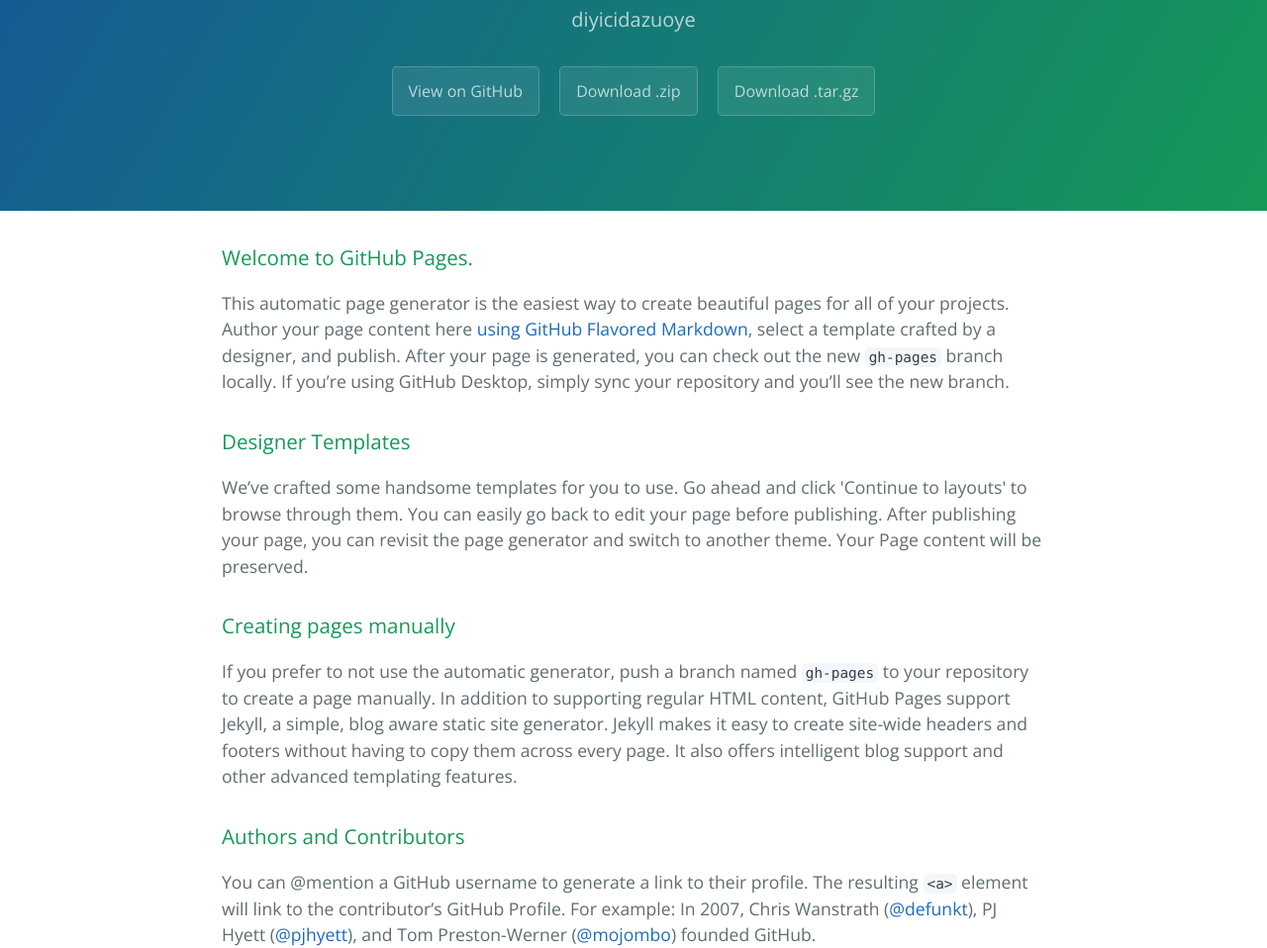
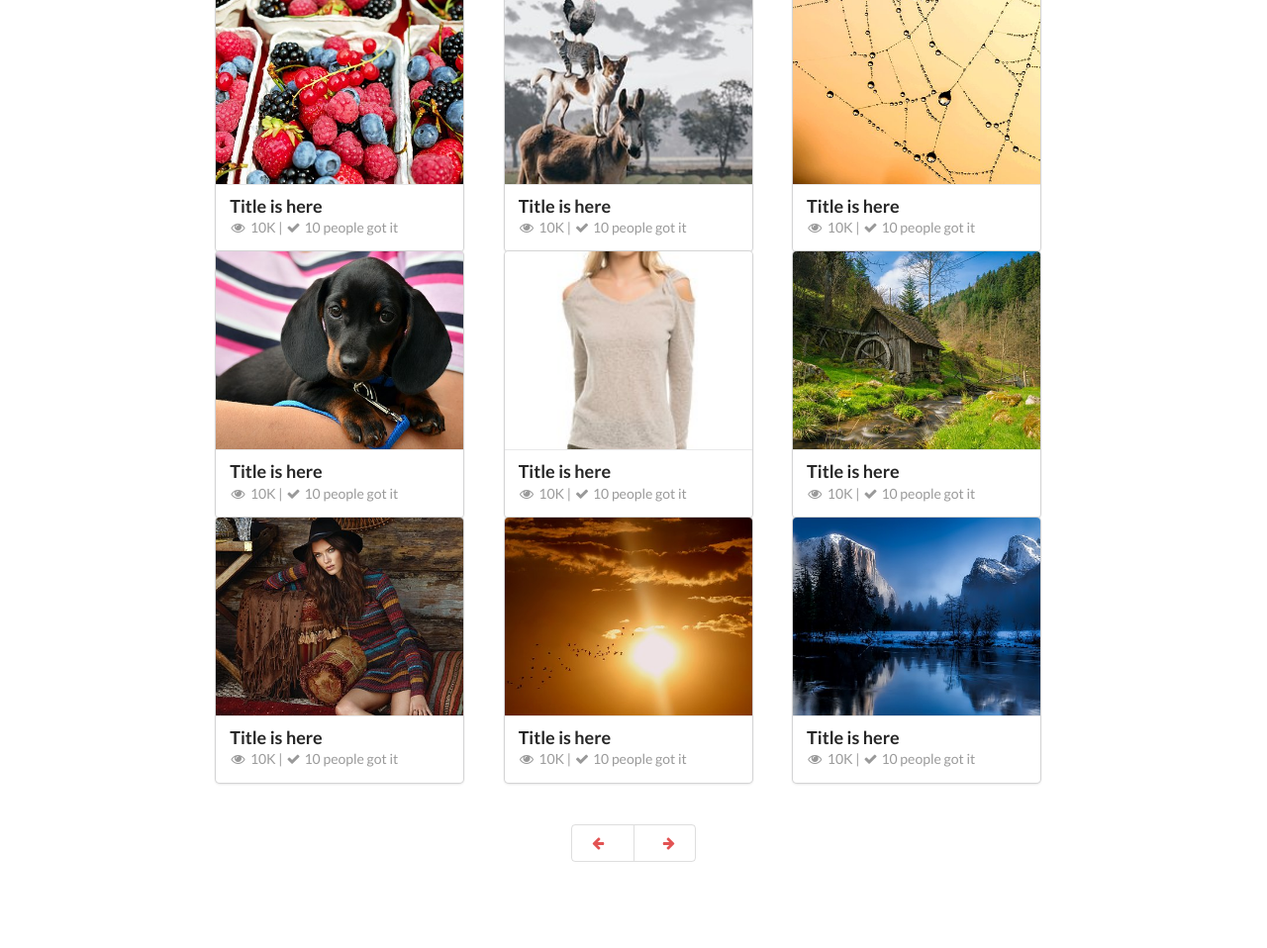
Before and after one commit to zhuangmanyigeguo/first_homework, a plain HTML site: page index.html in a window 1280 px wide. Shown: the part 170-1128 px from the top of the page at 99% size. After the commit the page ends 1055 px from the top, so only its background shows below. Drawn offline with nearby package versions, Linux system fonts and the light colour scheme.

Commit message:
Update index.html

```diff
--- a/index.html
+++ b/index.html
@@ -1,57 +1,196 @@
 <!DOCTYPE html>
-<html lang="en-us">
+<html>
   <head>
-    <meta charset="UTF-8">
-    <title>First homework by zhuangmanyigeguo</title>
-    <meta name="viewport" content="width=device-width, initial-scale=1">
-    <link rel="stylesheet" type="text/css" href="stylesheets/normalize.css" media="screen">
-    <link href='https://fonts.googleapis.com/css?family=Open+Sans:400,700' rel='stylesheet' type='text/css'>
-    <link rel="stylesheet" type="text/css" href="stylesheets/stylesheet.css" media="screen">
-    <link rel="stylesheet" type="text/css" href="stylesheets/github-light.css" media="screen">
+    <meta charset="utf-8">
+    <title>第一课大作业</title>
+    <link rel="stylesheet" href="css/semantic.css" media="screen" title="no title">
+    <link rel="stylesheet" href="homework1.css" media="screen" title="no title">
   </head>
   <body>
-    <section class="page-header">
-      <h1 class="project-name">First homework</h1>
-      <h2 class="project-tagline">diyicidazuoye</h2>
-      <a href="https://github.com/zhuangmanyigeguo/first_homework" class="btn">View on GitHub</a>
-      <a href="https://github.com/zhuangmanyigeguo/first_homework/zipball/master" class="btn">Download .zip</a>
-      <a href="https://github.com/zhuangmanyigeguo/first_homework/tarball/master" class="btn">Download .tar.gz</a>
-    </section>
+    <div class="ui inverted borderless fixed menu" style="background:rgb(242, 48, 49)">
+      <div class="item">
+        <div class="ui image">
+          <img src="images/tenlogo.png" alt="" />
+        </div>
+      </div>
+      <div class="right menu">
+        <div class="item">
+          <img src="images/hou30.jpg" alt="" class="ui avatar image"/>
+          <span>admin</span>
+        </div>
+        <div class="item">
+          <button type="button" name="button" class="ui inverted circular button">Logout</button>
+        </div>
+      </div>
+    </div>
 
-    <section class="main-content">
-      <h3>
-<a id="welcome-to-github-pages" class="anchor" href="#welcome-to-github-pages" aria-hidden="true"><span aria-hidden="true" class="octicon octicon-link"></span></a>Welcome to GitHub Pages.</h3>
-
-<p>This automatic page generator is the easiest way to create beautiful pages for all of your projects. Author your page content here <a href="https://guides.github.com/features/mastering-markdown/">using GitHub Flavored Markdown</a>, select a template crafted by a designer, and publish. After your page is generated, you can check out the new <code>gh-pages</code> branch locally. If you’re using GitHub Desktop, simply sync your repository and you’ll see the new branch.</p>
-
-<h3>
-<a id="designer-templates" class="anchor" href="#designer-templates" aria-hidden="true"><span aria-hidden="true" class="octicon octicon-link"></span></a>Designer Templates</h3>
-
-<p>We’ve crafted some handsome templates for you to use. Go ahead and click 'Continue to layouts' to browse through them. You can easily go back to edit your page before publishing. After publishing your page, you can revisit the page generator and switch to another theme. Your Page content will be preserved.</p>
-
-<h3>
-<a id="creating-pages-manually" class="anchor" href="#creating-pages-manually" aria-hidden="true"><span aria-hidden="true" class="octicon octicon-link"></span></a>Creating pages manually</h3>
-
-<p>If you prefer to not use the automatic generator, push a branch named <code>gh-pages</code> to your repository to create a page manually. In addition to supporting regular HTML content, GitHub Pages support Jekyll, a simple, blog aware static site generator. Jekyll makes it easy to create site-wide headers and footers without having to copy them across every page. It also offers intelligent blog support and other advanced templating features.</p>
-
-<h3>
-<a id="authors-and-contributors" class="anchor" href="#authors-and-contributors" aria-hidden="true"><span aria-hidden="true" class="octicon octicon-link"></span></a>Authors and Contributors</h3>
-
-<p>You can @mention a GitHub username to generate a link to their profile. The resulting <code>&lt;a&gt;</code> element will link to the contributor’s GitHub Profile. For example: In 2007, Chris Wanstrath (<a href="https://github.com/defunkt" class="user-mention">@defunkt</a>), PJ Hyett (<a href="https://github.com/pjhyett" class="user-mention">@pjhyett</a>), and Tom Preston-Werner (<a href="https://github.com/mojombo" class="user-mention">@mojombo</a>) founded GitHub.</p>
-
-<h3>
-<a id="support-or-contact" class="anchor" href="#support-or-contact" aria-hidden="true"><span aria-hidden="true" class="octicon octicon-link"></span></a>Support or Contact</h3>
-
-<p>Having trouble with Pages? Check out our <a href="https://help.github.com/pages">documentation</a> or <a href="https://github.com/contact">contact support</a> and we’ll help you sort it out.</p>
-
-      <footer class="site-footer">
-        <span class="site-footer-owner"><a href="https://github.com/zhuangmanyigeguo/first_homework">First homework</a> is maintained by <a href="https://github.com/zhuangmanyigeguo">zhuangmanyigeguo</a>.</span>
-
-        <span class="site-footer-credits">This page was generated by <a href="https://pages.github.com">GitHub Pages</a> using the <a href="https://github.com/jasonlong/cayman-theme">Cayman theme</a> by <a href="https://twitter.com/jasonlong">Jason Long</a>.</span>
-      </footer>
-
-    </section>
-
+    <div class="ui vertical center aligned container" style="margin-top:100px;width:30%;">
+      <div class="ui three item menu">
+        <a class="item">All</a>
+        <a class="item">New</a>
+        <a class="active item">Editor's</a>
+      </div>
+    </div>
+    <div class="ui vertical basic segment container">
+      <div class="ui two column centered grid">
+        <div class="four column centered row">
+          <div class="column">
+            <div class="ui card">
+              <div class="image">
+                <img src="images/img1.jpg" alt="" />
+              </div>
+              <div class="content">
+                <a class="header" href="#">Title is here </a>
+                <div class="meta">
+                  <a href="#">
+                    <i class="icon unhide"></i>10K |
+                    <i class="icon checkmark"></i> 10 people got it
+                  </a>
+                </div>
+              </div>
+            </div>
+          </div>
+          <div class="column">
+            <div class="ui card">
+              <div class="image">
+                <img src="images/img2.jpg" alt="" />
+              </div>
+              <div class="content">
+                <a class="header" href="#">Title is here </a>
+                <div class="meta">
+                  <a href="#">
+                    <i class="icon unhide"></i>10K |
+                    <i class="icon checkmark"></i> 10 people got it
+                  </a>
+                </div>
+              </div>
+            </div>
+          </div>
+          <div class="column">
+            <div class="ui card">
+              <div class="image">
+                <img src="images/img3.jpg" alt="" />
+              </div>
+              <div class="content">
+                <a class="header" href="#">Title is here </a>
+                <div class="meta">
+                  <a href="#">
+                    <i class="icon unhide"></i>10K |
+                    <i class="icon checkmark"></i> 10 people got it
+                  </a>
+                </div>
+              </div>
+            </div>
+          </div>
+          <div class="column">
+            <div class="ui card">
+              <div class="image">
+                <img src="images/img4.jpg" alt="" />
+              </div>
+              <div class="content">
+                <a class="header" href="#">Title is here </a>
+                <div class="meta">
+                  <a href="#">
+                    <i class="icon unhide"></i>10K |
+                    <i class="icon checkmark"></i> 10 people got it
+                  </a>
+                </div>
+              </div>
+            </div>
+          </div>
+          <div class="column">
+            <div class="ui card">
+              <div class="image">
+                <img src="images/img5.jpg" alt="" />
+              </div>
+              <div class="content">
+                <a class="header" href="#">Title is here </a>
+                <div class="meta">
+                  <a href="#">
+                    <i class="icon unhide"></i>10K |
+                    <i class="icon checkmark"></i> 10 people got it
+                  </a>
+                </div>
+              </div>
+            </div>
+          </div>
+          <div class="column">
+            <div class="ui card">
+              <div class="image">
+                <img src="images/img6.jpg" alt="" />
+              </div>
+              <div class="content">
+                <a class="header" href="#">Title is here </a>
+                <div class="meta">
+                  <a href="#">
+                    <i class="icon unhide"></i>10K |
+                    <i class="icon checkmark"></i> 10 people got it
+                  </a>
+                </div>
+              </div>
+            </div>
+          </div>
+          <div class="column">
+            <div class="ui card">
+              <div class="image">
+                <img src="images/img7.jpg" alt="" />
+              </div>
+              <div class="content">
+                <a class="header" href="#">Title is here </a>
+                <div class="meta">
+                  <a href="#">
+                    <i class="icon unhide"></i>10K |
+                    <i class="icon checkmark"></i> 10 people got it
+                  </a>
+                </div>
+              </div>
+            </div>
+          </div>
+          <div class="column">
+            <div class="ui card">
+              <div class="image">
+                <img src="images/img8.jpg" alt="" />
+              </div>
+              <div class="content">
+                <a class="header" href="#">Title is here </a>
+                <div class="meta">
+                  <a href="#">
+                    <i class="icon unhide"></i>10K |
+                    <i class="icon checkmark"></i> 10 people got it
+                  </a>
+                </div>
+              </div>
+            </div>
+          </div>
+          <div class="column">
+            <div class="ui card">
+              <div class="image">
+                <img src="images/img9.jpg" alt="" />
+              </div>
+              <div class="content">
+                <a class="header" href="#">Title is here </a>
+                <div class="meta">
+                  <a href="#">
+                    <i class="icon unhide"></i>10K |
+                    <i class="icon checkmark"></i> 10 people got it
+                  </a>
+                </div>
+              </div>
+            </div>
+          </div>
+        </div>
+      </div>
+    </div>
+    <div class="ui basic center aligned segment" style="margin-bottom:20px">
+      <div class="ui basic buttons">
+        <div class="ui button">
+          <i class="icon red arrow left"></i>
+        </div>
+        <div class="ui button">
+          <i class="icon red arrow right"></i>
+        </div>
+      </div>
+    </div>
 
   </body>
 </html>
```
